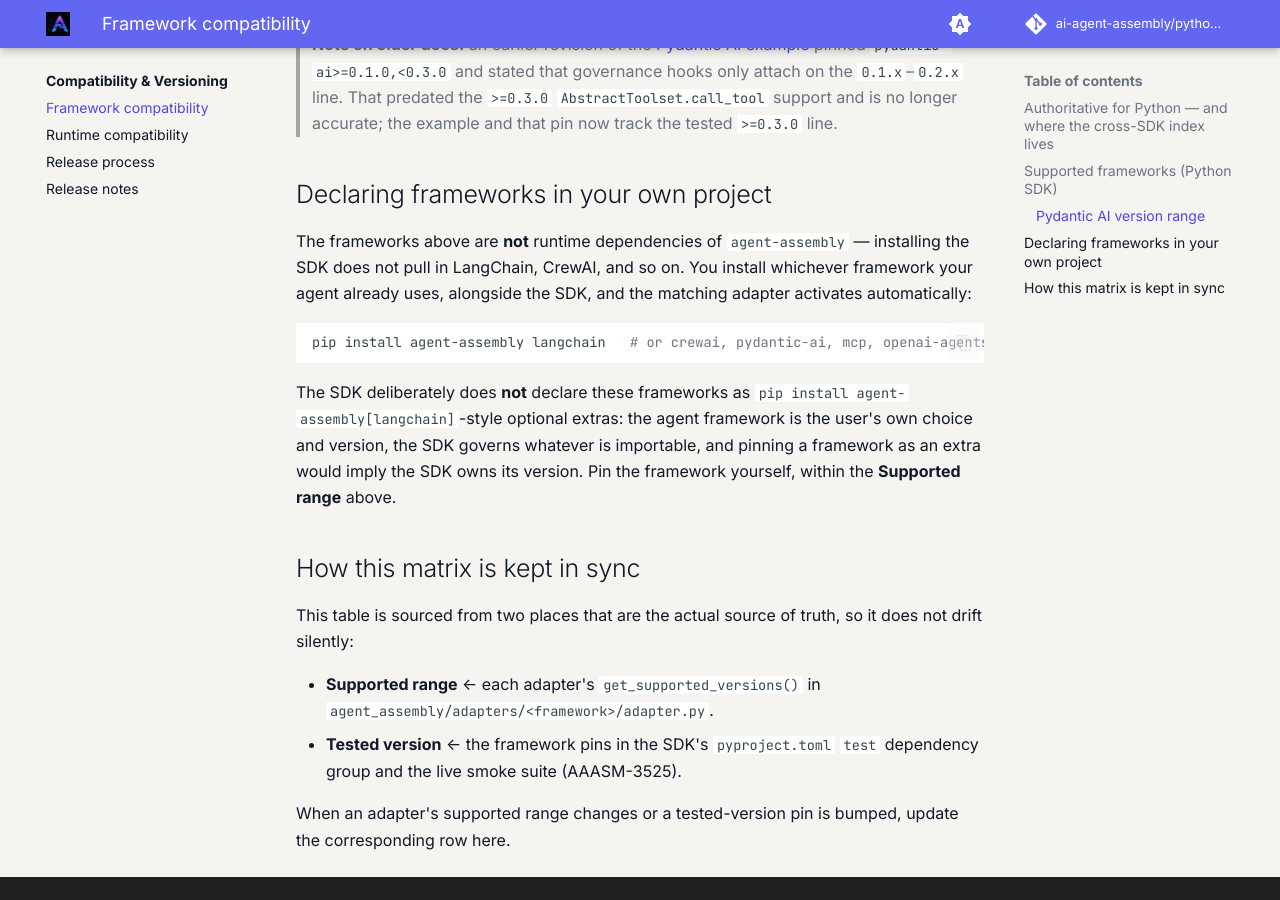
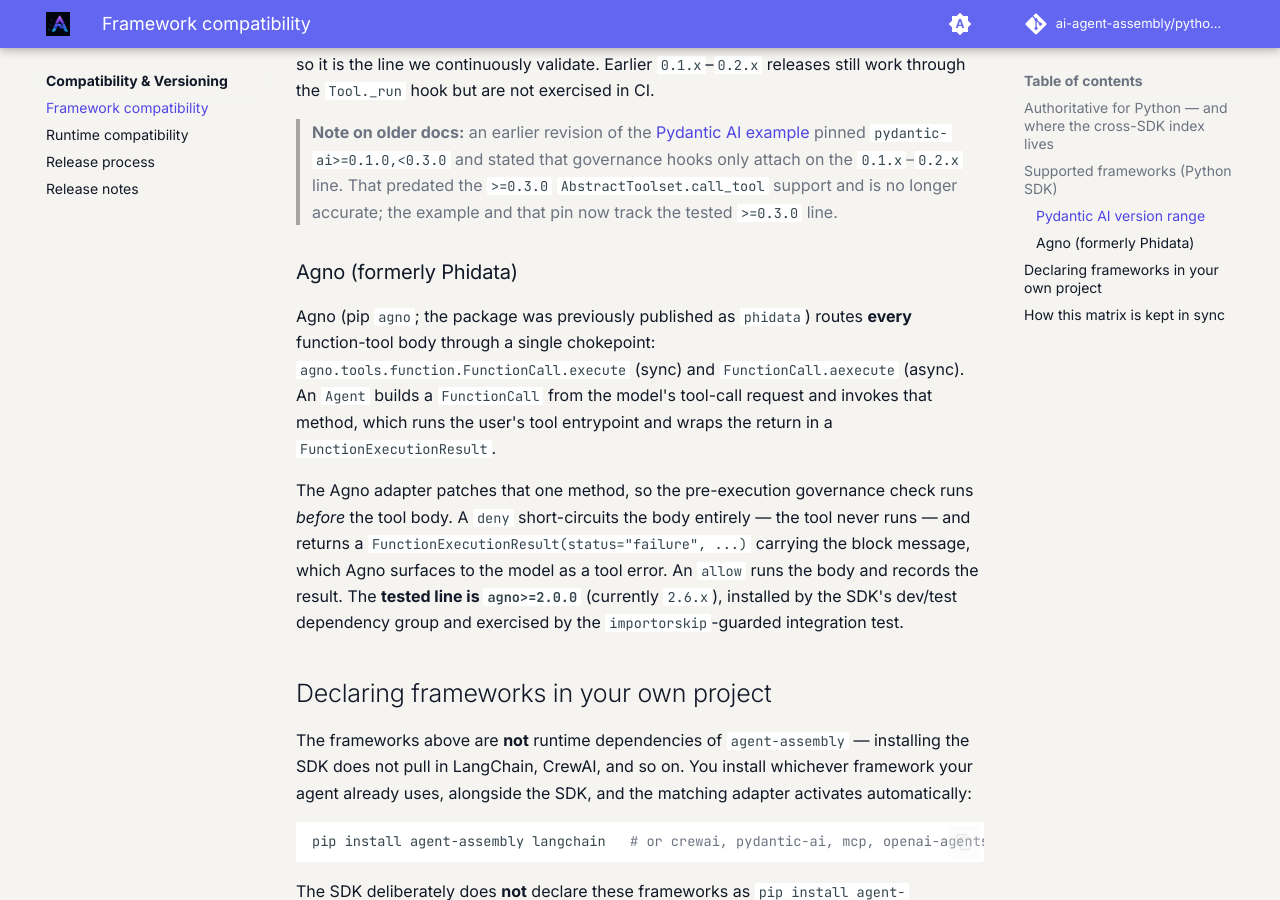
Before and after one commit to AI-agent-assembly/python-sdk, an MkDocs documentation site: the page built from docs/compatibility/frameworks.md, in a window 1280 px wide and 900 px high, scrolled down 2460 px. Built offline with MkDocs 1.6.1 and Material for MkDocs 9.7.7, drawn with Linux system fonts in a browser that asks for light colours; comment, search, counter and statistics services are not loaded; the version menu is left out; some of the changed text lies outside the part shown.

Commit message:
📝 (docs): Document Agno framework support and hook point
Add Agno to the README and the authoritative Python framework-compatibility
matrix, with a section explaining the FunctionCall.execute/aexecute hook point
and the >=2.0.0 supported / 2.6.x tested lines.

Refs AAASM-3537

Co-Authored-By: Claude Opus 4.8 (1M context) <noreply@anthropic.com>

```diff
--- a/docs/compatibility/frameworks.md
+++ b/docs/compatibility/frameworks.md
@@ -50,6 +50,7 @@ to work but are not continuously tested.
 | Google ADK | `google.adk` | `agent_assembly.adapters.google_adk` | `>=1.0.0,<2.0` | `1.x` line |
 | MCP | `mcp` | `agent_assembly.adapters.mcp` | `>=1.0.0` | `1.27.x` |
 | OpenAI Agents | `agents` | `agent_assembly.adapters.openai_agents` | `>=0.1.0` | `0.17.x` |
+| Agno | `agno` | `agent_assembly.adapters.agno` | `>=2.0.0` (patches `FunctionCall.execute` / `aexecute`) | `2.6.x` |
 
 !!! note "Adapter present vs. example present"
     Every framework above has an adapter that is implemented and registered —
@@ -75,6 +76,21 @@ work through the `Tool._run` hook but are not exercised in CI.
 > and stated that governance hooks only attach on the `0.1.x`–`0.2.x` line. That
 > predated the `>=0.3.0` `AbstractToolset.call_tool` support and is no longer accurate;
 > the example and that pin now track the tested `>=0.3.0` line.
+
+### Agno (formerly Phidata)
+
+Agno (pip `agno`; the package was previously published as `phidata`) routes **every**
+function-tool body through a single chokepoint: `agno.tools.function.FunctionCall.execute`
+(sync) and `FunctionCall.aexecute` (async). An `Agent` builds a `FunctionCall` from the
+model's tool-call request and invokes that method, which runs the user's tool entrypoint
+and wraps the return in a `FunctionExecutionResult`.
+
+The Agno adapter patches that one method, so the pre-execution governance check runs
+*before* the tool body. A `deny` short-circuits the body entirely — the tool never runs —
+and returns a `FunctionExecutionResult(status="failure", ...)` carrying the block message,
+which Agno surfaces to the model as a tool error. An `allow` runs the body and records the
+result. The **tested line is `agno>=2.0.0`** (currently `2.6.x`), installed by the SDK's
+dev/test dependency group and exercised by the `importorskip`-guarded integration test.
 
 ## Declaring frameworks in your own project
 
```
Also changed, not shown: README.md (+2 -1 lines).
